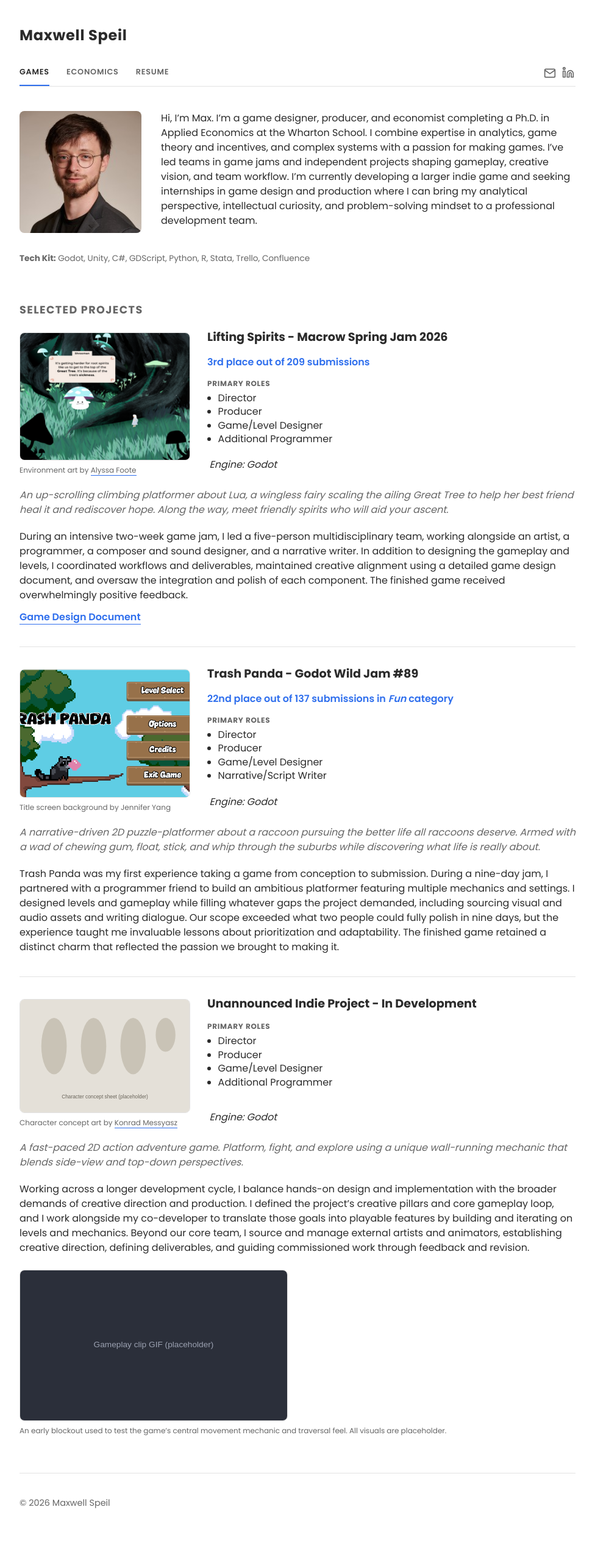
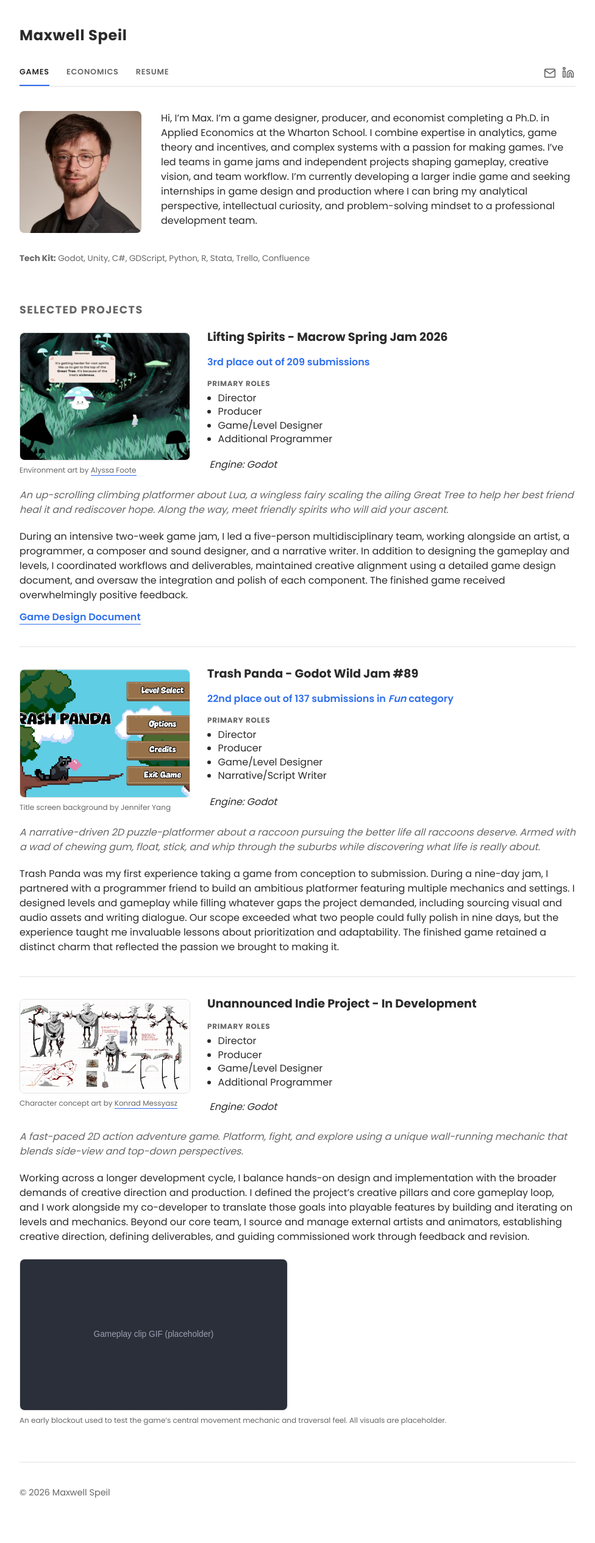
Before and after one commit to mspeil/mspeil.github.io, a Jekyll site: the page built from index.html, in a window 1280 px wide. Shown: the whole page at 61% size, without its empty margins (152-1128 px from the left). Built offline with Jekyll 4.4.1, drawn with Linux system fonts in a browser that asks for light colours.

Commit message:
Replace indie project placeholder with real character concept sheet
Co-Authored-By: Claude Sonnet 5 <noreply@anthropic.com>

```diff
--- a/_data/projects.yml
+++ b/_data/projects.yml
@@ -68,7 +68,7 @@
   result: "22nd place out of 137 submissions in <em>Fun</em> category"
 
 - name: "Unannounced Indie Project - In Development"
-  image: "/assets/img/projects/character-sheet-placeholder.svg"
+  image: "/assets/img/projects/character-sheet.webp"
   image_fit: contain
   primary_roles:
     - Director
```
Also changed, not shown: assets/img/projects/character-sheet-placeholder.svg (deleted), assets/img/projects/character-sheet.webp (added).
